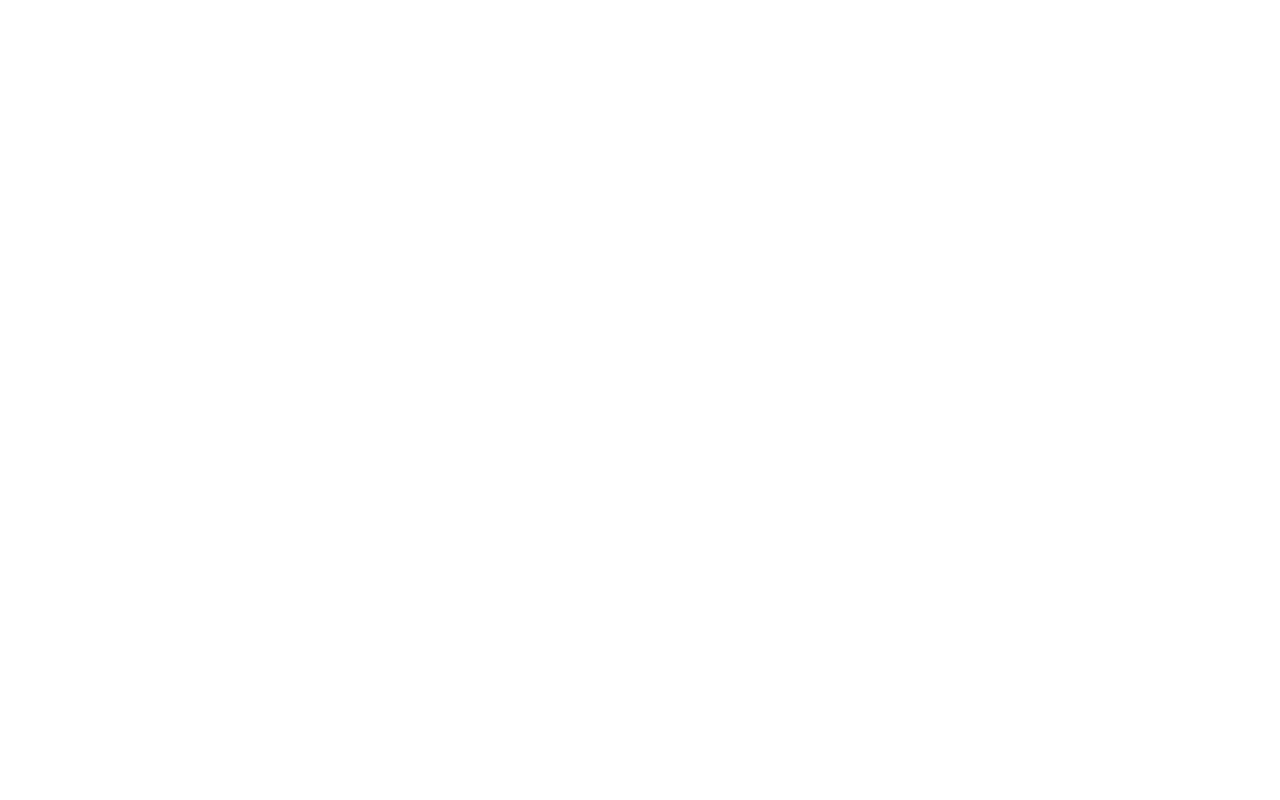
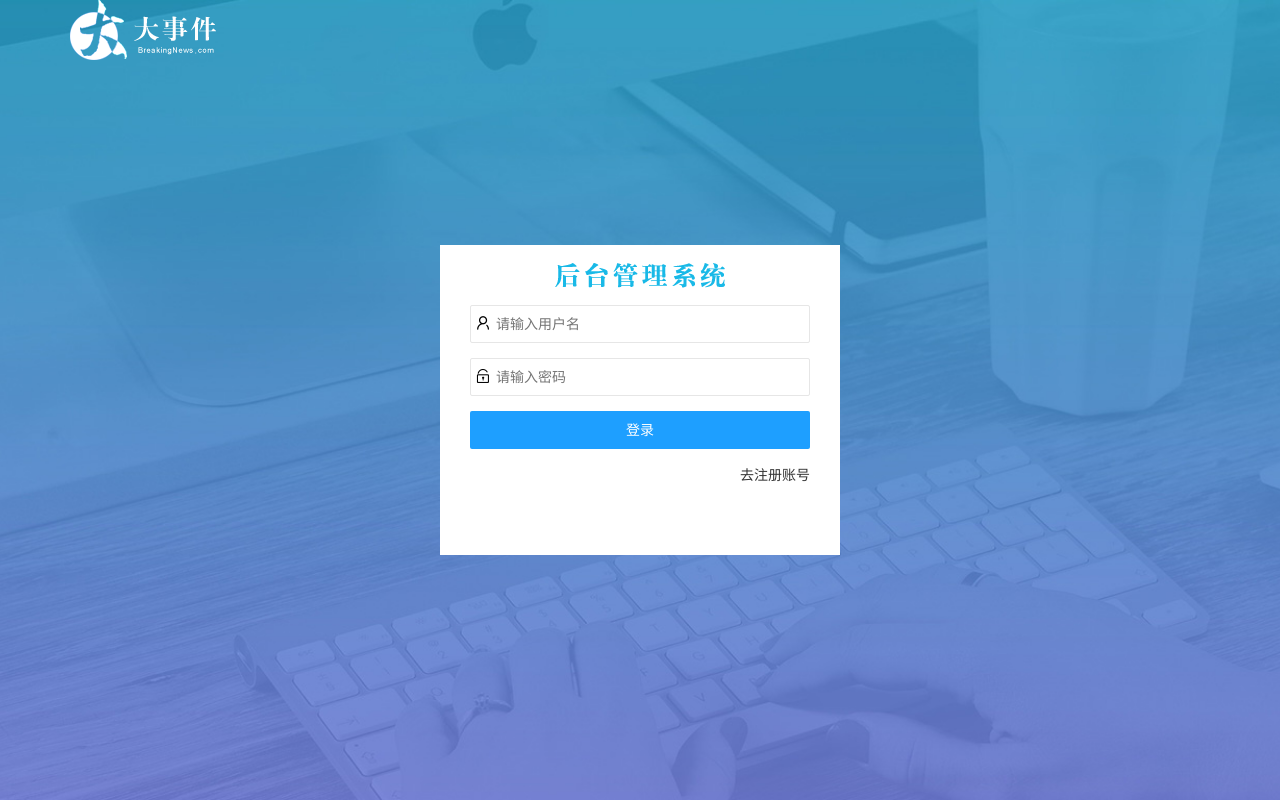
Before and after one commit to xiaogao666/big-event, a plain HTML site: page login.html in a window 1280 px wide. Drawn offline with Linux system fonts and the light colour scheme.

Commit message:
完成了登录页面

```diff
--- /dev/null
+++ b/assets/css/login.css
@@ -0,0 +1,55 @@
+html,
+body {
+    margin: 0;
+    padding: 0;
+    width: 100%;
+    height: 100%;
+    /* background-color: red; */
+    background: url('/assets/images/login_bg.jpg')
+    no-repeat
+    center;
+    background-size: cover;
+}
+
+.loginAndRegbox {
+    width: 400px;
+    height: 310px;
+    background-color: #fff;
+    position: absolute;
+    left: 50%;
+    top: 50%;
+    transform: translate(-50%, -50%);
+}
+.title-box {
+    height: 60px;
+    background: url('/assets/images/login_title.png')
+    no-repeat
+    center;
+}
+
+.reg-box {
+    display: none;
+}
+
+.layui-form {
+    padding: 0 30px;
+}
+
+.links {
+    display: flex;
+    justify-content: flex-end;
+}
+
+.layui-form-item {
+    position: relative;
+}
+
+.layui-form-item i {
+    position: absolute;
+    top: 10px;
+    left: 5px;
+}
+
+.layui-form-item input {
+    padding-left: 25px;
+}
--- /dev/null
+++ b/assets/js/login.js
@@ -0,0 +1,10 @@
+$(function() {
+    $('#link_reg').on('click', () => {
+        $('.login-box').hide()
+        $('.reg-box').show()
+    })
+    $('#link_login').on('click', () => {
+        $('.login-box').show()
+        $('.reg-box').hide()
+    })
+})
--- a/login.html
+++ b/login.html
@@ -3,9 +3,77 @@
 <head>
     <meta charset="UTF-8">
     <meta name="viewport" content="width=device-width, initial-scale=1.0">
-    <title>Document</title>
+    <title>登录注册</title>
+    <!-- 引入 LayUI 的样式 -->
+    <link rel="stylesheet" href="./assets/lib/layui/css/layui.css">
+    <!-- 引入自己的css样式 -->
+    <link rel="stylesheet" href="./assets/css/login.css">
+    <!-- 引入 jquery  -->
+    <script src="./assets/lib/jquery.js"></script>
+    <!-- 引入自己的js -->
+    <script src="/assets/js/login.js"></script>
 </head>
 <body>
+    <!-- 头部 login 区域 -->
+    <div class="layui-main">
+        <img src="./assets/images/logo.png" alt="">
+    </div>
 
+    <!-- 登录注册区域 -->
+    <div class="loginAndRegbox">
+        <!-- 提示文字 -->
+        <div class="title-box"></div>
+
+        <!-- 登录 -->
+        <div class="login-box">
+            <form class="layui-form" action="">
+            <!-- 用户名输入框 -->
+            <div class="layui-form-item">
+                <i class="layui-icon layui-icon-username"></i>
+                <input type="text" name="username" required lay-verify="required" placeholder="请输入用户名" autocomplete="off" class="layui-input" />
+              </div>
+              <!-- 密码 -->
+              <div class="layui-form-item">
+                <i class="layui-icon layui-icon-password"></i>
+                <input type="password" name="password" required lay-verify="required" placeholder="请输入密码" autocomplete="off" class="layui-input" />
+              </div>
+              <!-- 登录按钮 -->
+              <div class="layui-form-item">
+                <button class="layui-btn layui-btn-fluid layui-btn-normal" lay-submit>登录</button>
+              </div>
+              <div class="layui-form-item links">
+                <a href="javascript:;" id="link_reg">去注册账号</a>
+              </div>
+            </form>
+        </div>
+
+        <!-- 注册 -->
+        <div class="reg-box">
+            <form class="layui-form" action="">
+                <!-- 用户名输入框 -->
+                <div class="layui-form-item">
+                    <i class="layui-icon layui-icon-username"></i>
+                    <input type="text" name="username" required lay-verify="required" placeholder="请输入用户名" autocomplete="off" class="layui-input" />
+                  </div>
+                  <!-- 密码 -->
+                  <div class="layui-form-item">
+                    <i class="layui-icon layui-icon-password"></i>
+                    <input type="password" name="password" required lay-verify="required" placeholder="请输入密码" autocomplete="off" class="layui-input" />
+                  </div>
+                  <!-- 确认密码 -->
+                  <div class="layui-form-item">
+                    <i class="layui-icon layui-icon-password"></i>
+                    <input type="password" name="repassword" required lay-verify="required" placeholder="请确认密码" autocomplete="off" class="layui-input" />
+                  </div>
+                  <!-- 登录按钮 -->
+                  <div class="layui-form-item">
+                    <button class="layui-btn layui-btn-fluid layui-btn-normal" lay-submit>注册</button>
+                  </div>
+                  <div class="layui-form-item links">
+                    <a href="javascript:;" id="link_login">去登录账号</a>
+                  </div>
+                </form>
+        </div>
+    </div>
 </body>
 </html>
```
